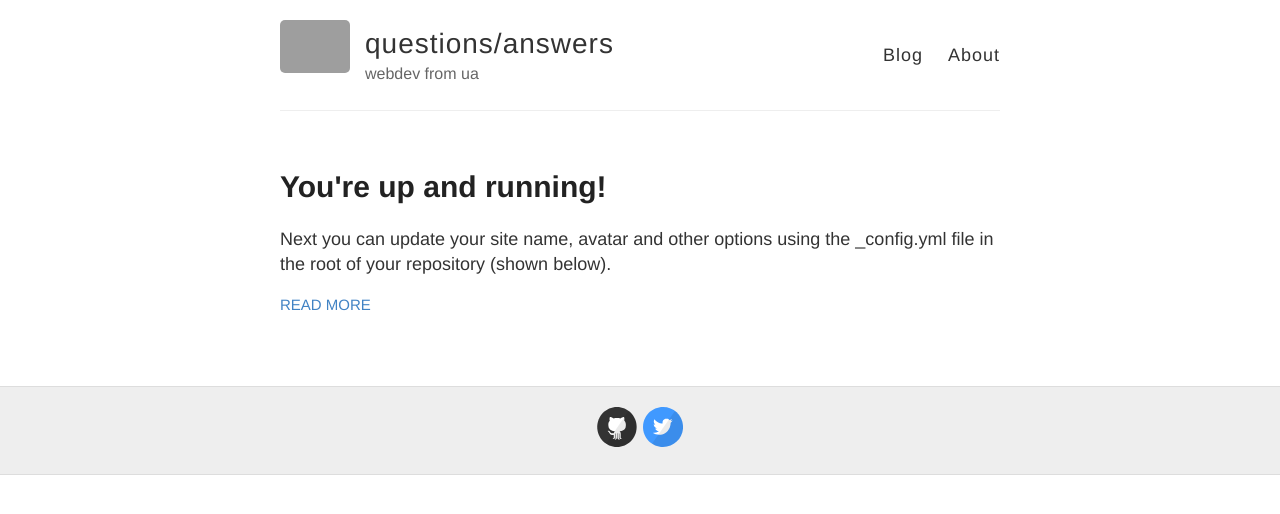
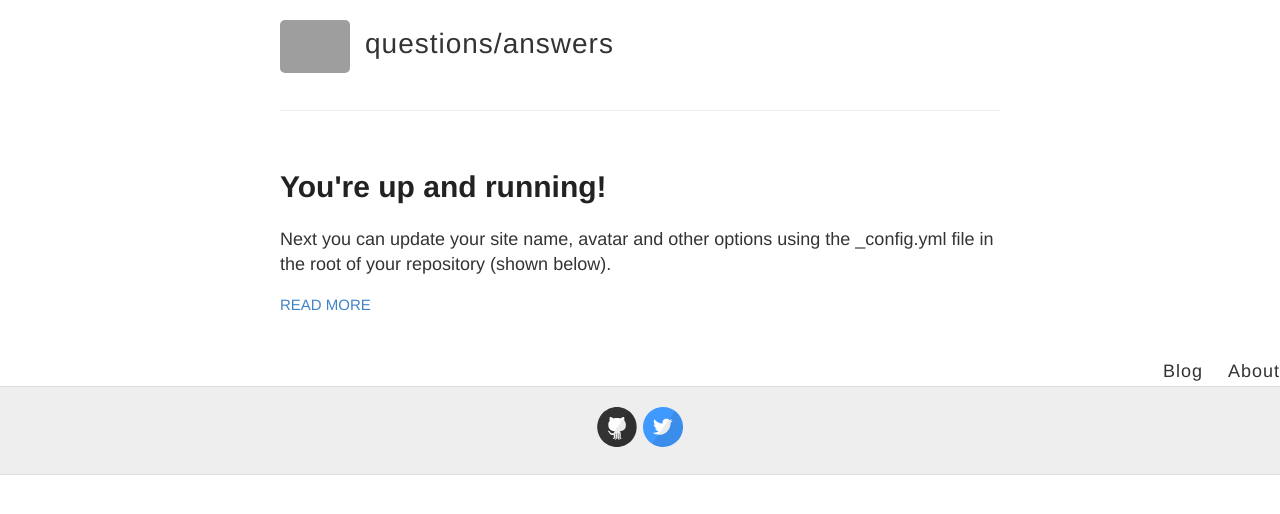
Before and after one commit to vetsinen/resume, a Jekyll site: the page built from index.html, in a window 1280 px wide. Shown: the top 514 px of the page. Built offline with Jekyll 4.4.1, drawn with Linux system fonts in a browser that asks for light colours; grey boxes are pictures that could not be loaded.

Commit message:
template refactored

```diff
--- a/_layouts/default.html
+++ b/_layouts/default.html
@@ -23,13 +23,9 @@
 
           <div class="site-info">
             <h1 class="site-name"><a href="{{ site.baseurl }}/">{{ site.name }}</a></h1>
-            <p class="site-description">{{ site.description }}</p>
           </div>
 
-          <nav>
-            <a href="{{ site.baseurl }}/">Blog</a>
-            <a href="{{ site.baseurl }}/about">About</a>
-          </nav>
+
         </header>
       </div>
     </div>
@@ -37,6 +33,11 @@
     <div id="main" role="main" class="container">
       {{ content }}
     </div>
+
+    <nav>
+        <a href="{{ site.baseurl }}/">Blog</a>
+        <a href="{{ site.baseurl }}/about">About</a>
+    </nav>
 
     <div class="wrapper-footer">
       <div class="container">
```
